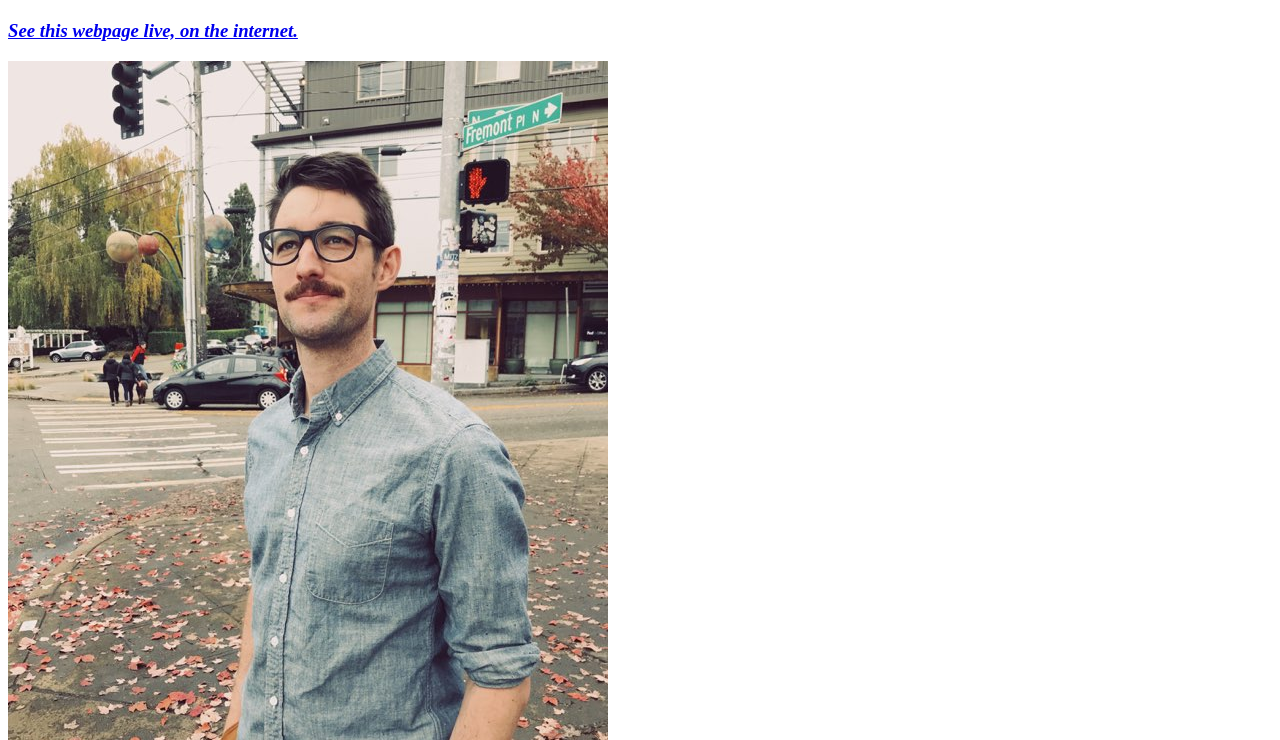
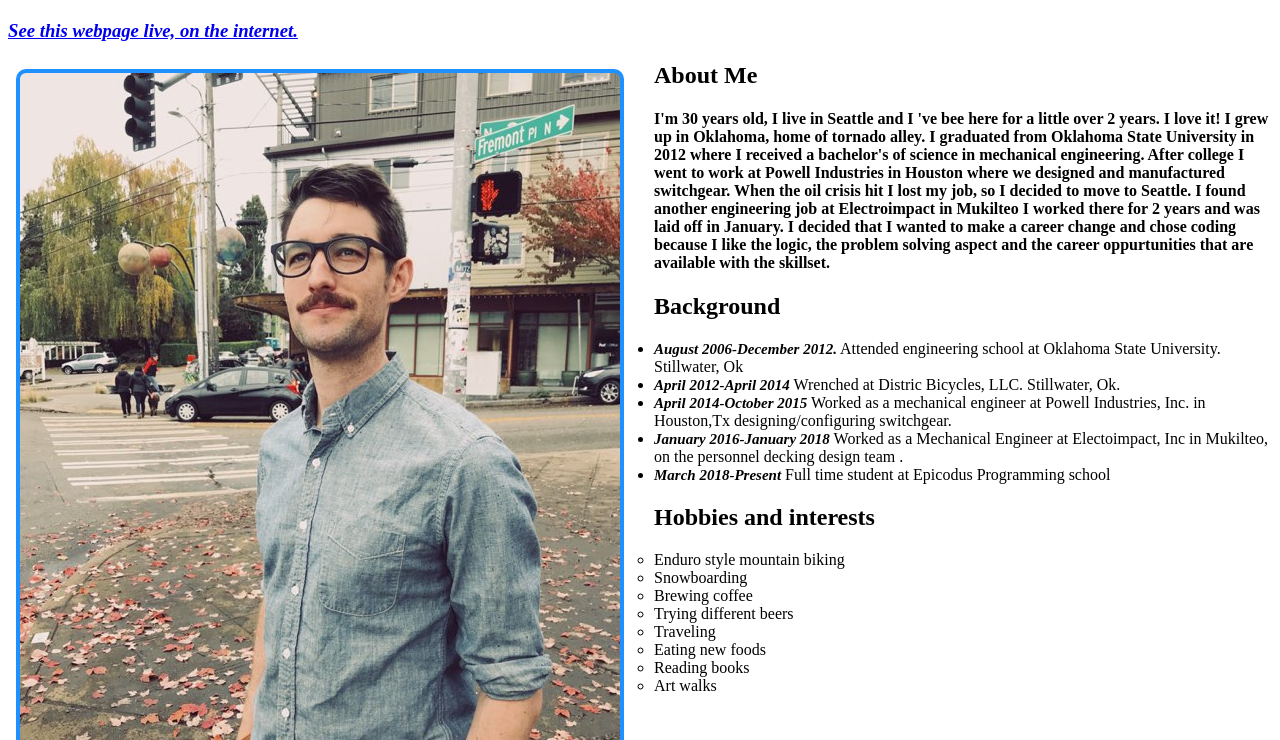
Before and after one commit to Coderoper/javascript-ping-pong, a plain HTML site: page index.html in a window 1280 px wide. Shown: the part 60-800 px from the top of the page. Drawn offline with Linux system fonts and the light colour scheme.

Commit message:
This will add a cascading element and a box model element

```diff
--- a/CSS/styles.css
+++ b/CSS/styles.css
@@ -10,4 +10,20 @@ font-weight:bold;
 }
 .font1 {
 font-family:cursive;
-font-weight:lighter;}
+font-weight:lighter;
+}
+img {
+  resize: both;
+  border-style:double;
+  border-radius: 10px;
+  border: 2px;
+  padding: 4px;
+  margin: 8px;
+  background-color: rgb(30,144,255);
+  float: left;
+  margin-right:30px;
+
+}
+.float1{
+  float: left;
+}
--- a/index.html
+++ b/index.html
@@ -37,6 +37,7 @@
             <li>Reading books</li>
             <li>Art walks</li>
       </div>
+      <div class="float1">
         <div class="cascade">
           <div class="font1">
             <h2><p>Here is a list of my repositories, with links and descriptions of the the properies used</p></h2>
@@ -70,5 +71,6 @@
             </ol>
           </div>
         </div>
+      </div>
     </body>
   </html>
```
Also changed, not shown: 1 other file. Lines whose indentation alone changed are shown as unchanged.
